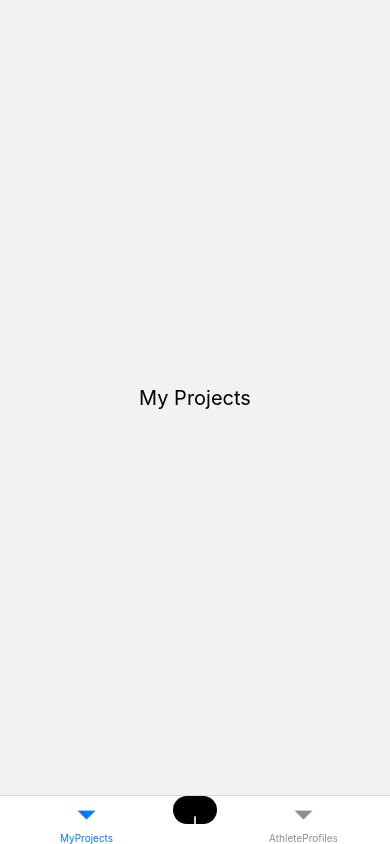
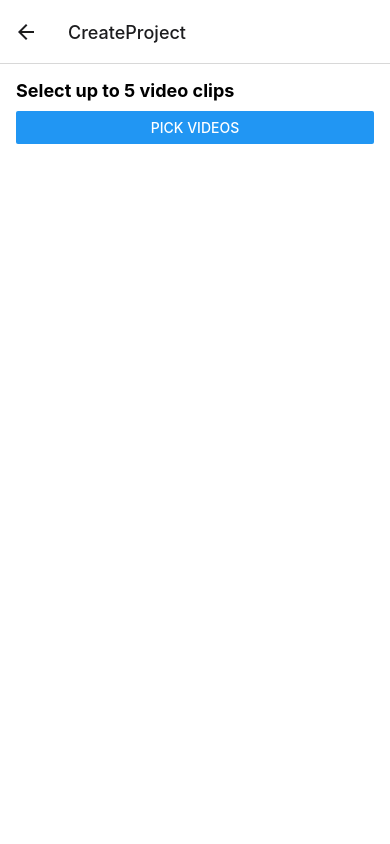
Before and after one commit to shorebytelabs/athletespark, a React Native app: screen /CreateProject in a window 390 px wide. Built offline with nearby package versions, Linux system fonts and the light colour scheme.

Commit message:
basic project creation with clip import

```diff
--- a/package.json
+++ b/package.json
@@ -19,8 +19,9 @@
     "react": "19.0.0",
     "react-dom": "19.0.0",
     "react-native": "0.79.2",
-    "react-native-codegen": "^0.70.7",
+    "react-native-codegen": "0.70.7",
     "react-native-gesture-handler": "2.25.0",
+    "react-native-image-picker": "8.2.1",
     "react-native-reanimated": "3.17.5",
     "react-native-safe-area-context": "5.4.0",
     "react-native-screens": "4.10.0",
--- a/src/navigation/AppNavigator.js
+++ b/src/navigation/AppNavigator.js
@@ -7,6 +7,7 @@ import { createNativeStackNavigator } from '@react-navigation/native-stack';
 import SettingsScreen from '../screens/Settings/SettingsScreen';
 import HomeScreen from '../screens/Home/HomeScreen';
 import { NavigationContainer } from '@react-navigation/native';
+import CreateProjectScreen from '../screens/CreateProject/CreateProjectScreen';
 
 const Tab = createBottomTabNavigator();
 const Stack = createNativeStackNavigator();
@@ -15,17 +16,24 @@ function CustomTabBarButton({ onPress }) {
   return (
     <TouchableOpacity
       onPress={onPress}
+      activeOpacity={0.8}
       style={{
         backgroundColor: '#000',
-        borderRadius: 30,
-        padding: 10,
-        marginBottom: 20
+        borderRadius: 40,
+        width: 45,
+        height: 45,
+        marginBottom: 40,
+        borderWidth: 6,
+        borderColor: '#ccc',
+        alignItems: 'center',
+        justifyContent: 'center',
       }}
     >
-      <Text style={{ color: '#fff', fontSize: 24 }}>＋</Text>
+      <Text style={{ color: 'white', fontSize: 28, fontWeight: 'bold' }}>+</Text>
     </TouchableOpacity>
   );
 }
+
 
 function Tabs() {
   return (
@@ -51,6 +59,7 @@ export default function AppNavigator() {
       <Stack.Navigator>
         <Stack.Screen name="Main" component={Tabs} options={{ headerShown: false }} />
         <Stack.Screen name="Settings" component={SettingsScreen} />
+        <Stack.Screen name="CreateProject" component={CreateProjectScreen} />
       </Stack.Navigator>
     </NavigationContainer>
   );
--- /dev/null
+++ b/src/screens/CreateProject/CreateProjectScreen.js
@@ -0,0 +1,91 @@
+import React, { useState } from 'react';
+import { View, Text, Button, FlatList, Image, Alert, StyleSheet } from 'react-native';
+import { launchImageLibrary } from 'react-native-image-picker';
+
+const MAX_CLIPS = 5;
+const MAX_DURATION = 20; // seconds
+
+export default function CreateProjectScreen({ navigation }) {
+  const [clips, setClips] = useState([]);
+
+  const selectVideos = () => {
+    launchImageLibrary(
+      {
+        mediaType: 'video',
+        selectionLimit: MAX_CLIPS,
+        videoQuality: 'high',
+      },
+      (response) => {
+        if (response.didCancel) return;
+        if (response.errorCode) {
+          Alert.alert('Error', response.errorMessage);
+          return;
+        }
+
+        const validClips = response.assets.filter(
+          (clip) => clip.duration <= MAX_DURATION
+        );
+
+        if (validClips.length < response.assets.length) {
+          Alert.alert('Some clips were longer than 20s and were not added.');
+        }
+
+        setClips(validClips);
+      }
+    );
+  };
+
+  const handleCreateProject = () => {
+    if (clips.length === 0) {
+      Alert.alert('Please select at least 1 video clip.');
+      return;
+    }
+
+    const projectName = `Project_${new Date().toISOString()}`;
+    const newProject = {
+      id: Date.now().toString(),
+      name: projectName,
+      clips: clips,
+      createdAt: new Date(),
+    };
+
+    // In future: Save to local storage
+    console.log('Creating project:', newProject);
+    Alert.alert('Project Created!', `Name: ${projectName}`);
+    // Optionally navigate to editor
+  };
+
+  return (
+    <View style={styles.container}>
+      <Text style={styles.title}>Select up to {MAX_CLIPS} video clips</Text>
+      <Button title="Pick Videos" onPress={selectVideos} />
+      <FlatList
+        data={clips}
+        keyExtractor={(item) => item.uri}
+        renderItem={({ item }) => (
+          <View style={styles.clip}>
+            <Text numberOfLines={1} style={styles.clipText}>{item.fileName}</Text>
+            <Text style={styles.clipText}>{Math.round(item.duration)}s</Text>
+          </View>
+        )}
+      />
+      {clips.length > 0 && (
+        <Button title="Create Project" onPress={handleCreateProject} />
+      )}
+    </View>
+  );
+}
+
+const styles = StyleSheet.create({
+  container: { padding: 16, flex: 1, backgroundColor: 'white' },
+  title: { fontSize: 18, fontWeight: 'bold', marginBottom: 10 },
+  clip: {
+    flexDirection: 'row',
+    justifyContent: 'space-between',
+    padding: 8,
+    backgroundColor: '#eee',
+    marginVertical: 4,
+    borderRadius: 6,
+  },
+  clipText: { fontSize: 14, maxWidth: '90%' },
+});
--- a/src/screens/Home/HomeScreen.js
+++ b/src/screens/Home/HomeScreen.js
@@ -1,17 +1,17 @@
 import React from 'react';
-import { View, Text, StyleSheet } from 'react-native';
+import { View, Button, StyleSheet } from 'react-native';
 
-const HomeScreen = () => {
+export default function HomeScreen({ navigation }) {
   return (
     <View style={styles.container}>
-      <Text style={styles.text}>Create Highlight</Text>
+      <Button
+        title="Start New Project"
+        onPress={() => navigation.navigate('CreateProject')}
+      />
     </View>
   );
-};
+}
 
 const styles = StyleSheet.create({
   container: { flex: 1, alignItems: 'center', justifyContent: 'center' },
-  text: { fontSize: 20 }
 });
-
-export default HomeScreen;
```
Also changed, not shown: 5 other files (tests, documents, lock files or other folders).
